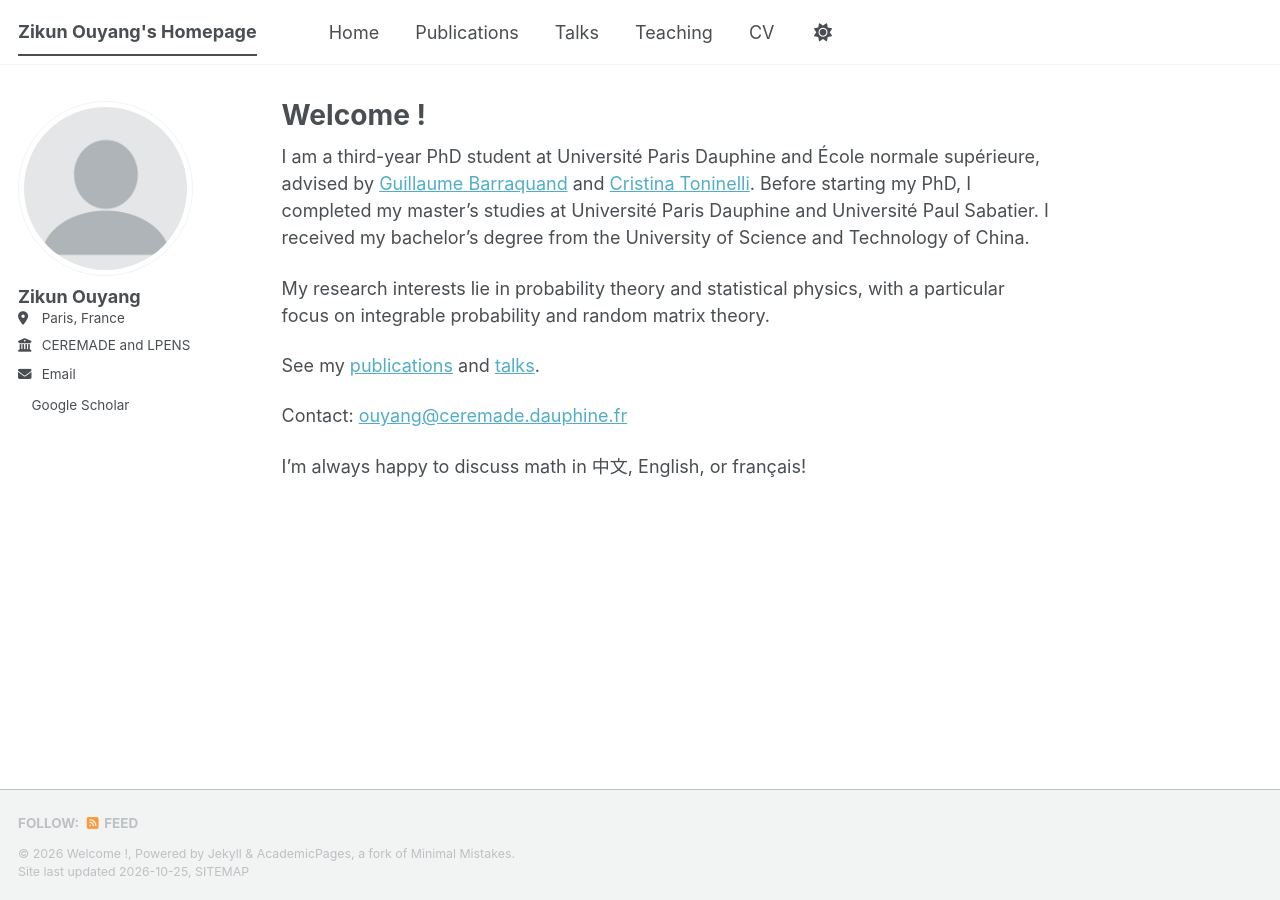
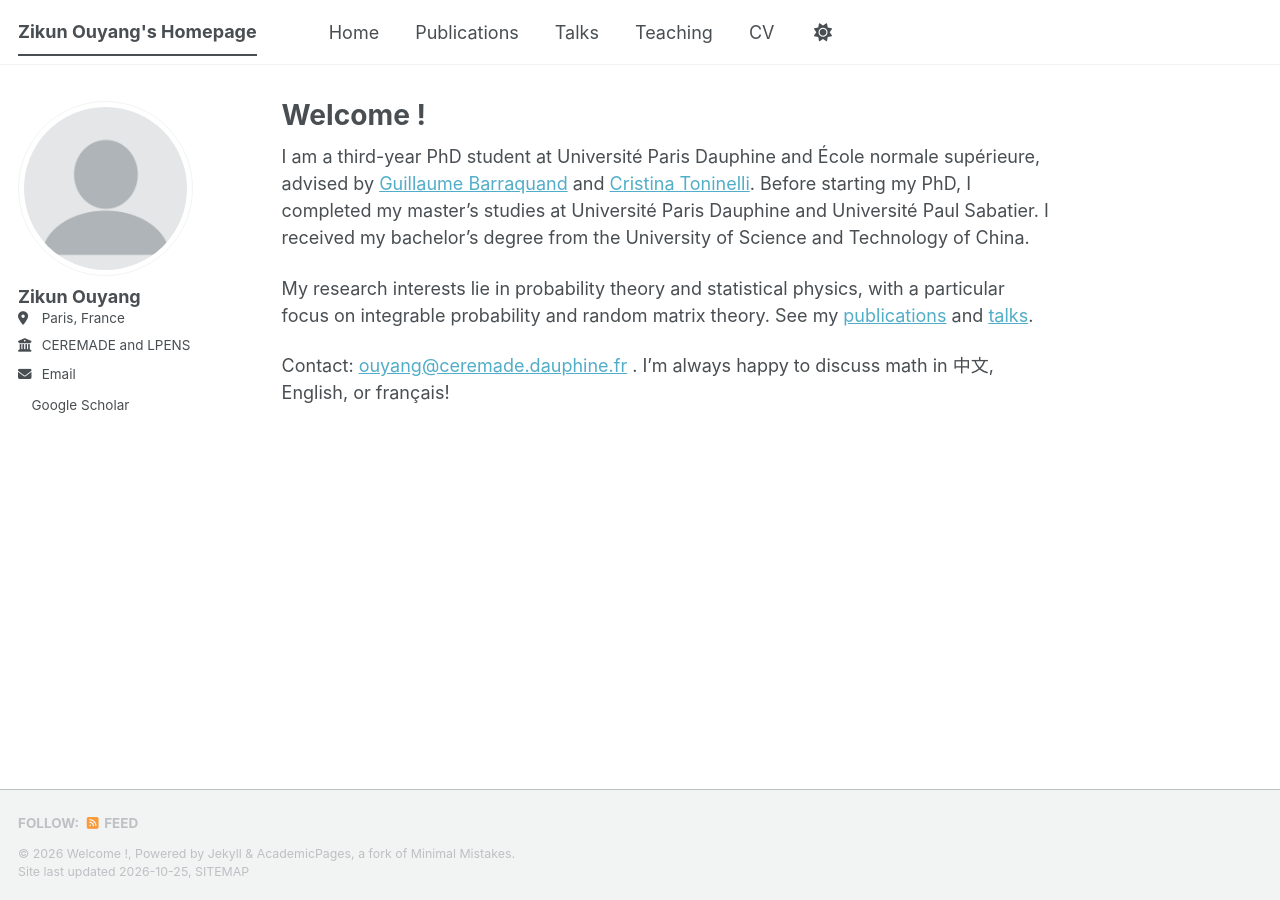
Before and after one commit to ZikunOuyang/zikunouyang.github.io, a Jekyll site: the page built from _pages/about.md, in a window 1280 px wide. Built offline with Jekyll 4.4.1, drawn with Linux system fonts in a browser that asks for light colours; a style sheet for code colours, icons or effects is not loaded.

```diff
--- a/_pages/about.md
+++ b/_pages/about.md
@@ -9,10 +9,6 @@ redirect_from:
 
 I am a third-year PhD student at Université Paris Dauphine and École normale supérieure, advised by [Guillaume Barraquand](https://www.phys.ens.fr/~barraquand/) and [Cristina Toninelli](https://www.ceremade.dauphine.fr/~toninelli/). Before starting my PhD, I completed my master's studies at Université Paris Dauphine and Université Paul Sabatier. I received my bachelor's degree from the University of Science and Technology of China.
 
-My research interests lie in probability theory and statistical physics, with a particular focus on integrable probability and random matrix theory.
+My research interests lie in probability theory and statistical physics, with a particular focus on integrable probability and random matrix theory. See my [publications](/publications/) and [talks](/talks/).
 
-See my [publications](/publications/) and [talks](/talks/).
-
-Contact: [ouyang@ceremade.dauphine.fr](mailto:ouyang@ceremade.dauphine.fr)
-
-I'm always happy to discuss math in 中文, English, or français!
+Contact: [ouyang@ceremade.dauphine.fr](mailto:ouyang@ceremade.dauphine.fr) . I'm always happy to discuss math in 中文, English, or français!
```
